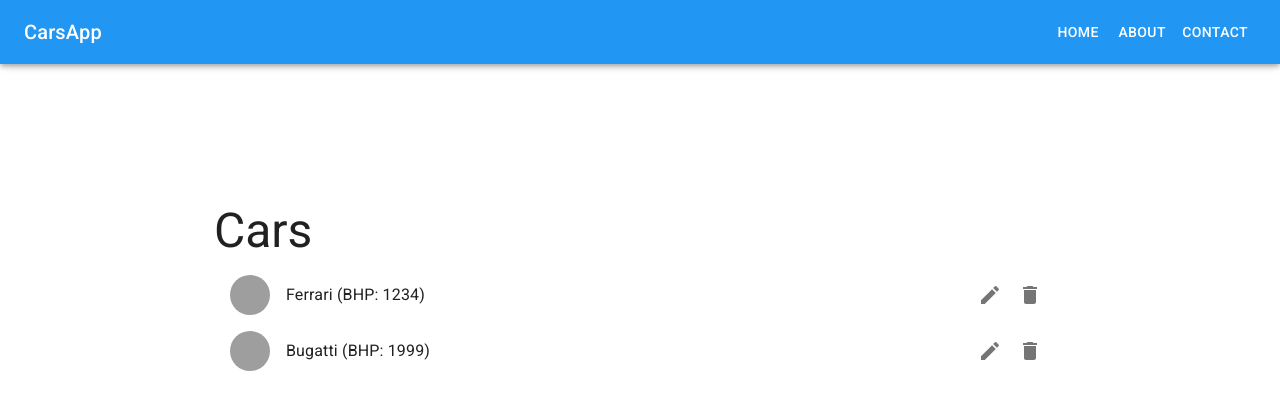
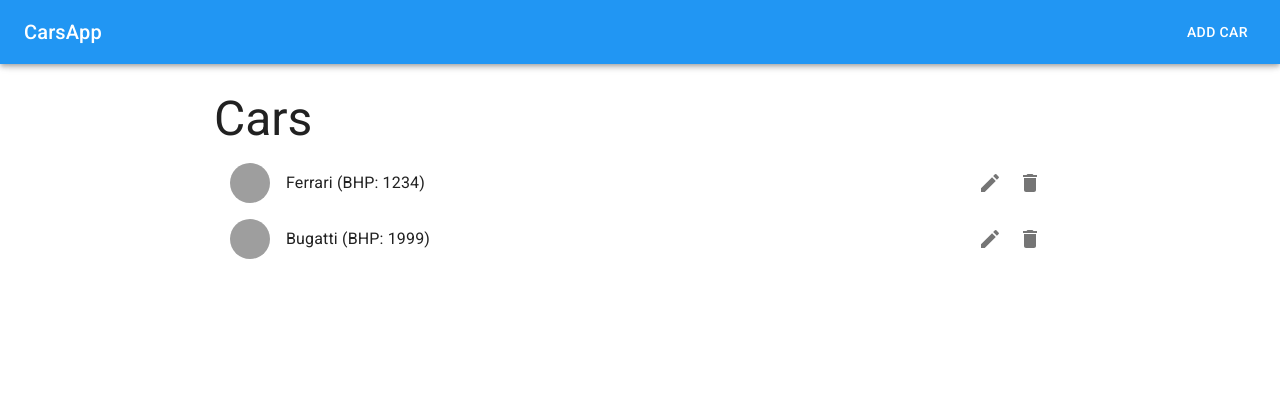
Before and after one commit to JDiffley22/Cars-API-App, a React (Vite) app: page / in a window 1280 px wide. Shown: the top 410 px of the page. Built offline with nearby package versions, Linux system fonts and the light colour scheme; grey boxes are pictures that could not be loaded.

Commit message:
UI navigation added

```diff
--- /dev/null
+++ b/src/components/DesktopNavigation.jsx
@@ -0,0 +1,57 @@
+import React from 'react'
+import { NavLink } from 'react-router-dom';
+import AppBar from '@mui/material/AppBar';
+import Box from '@mui/material/Box';
+// import CssBaseline from '@mui/material/CssBaseline';
+// import Divider from '@mui/material/Divider';
+// import Drawer from '@mui/material/Drawer';
+import IconButton from '@mui/material/IconButton';
+// import List from '@mui/material/List';
+// import ListItem from '@mui/material/ListItem';
+// import ListItemButton from '@mui/material/ListItemButton';
+// import ListItemText from '@mui/material/ListItemText';
+import MenuIcon from '@mui/icons-material/Menu';
+import Toolbar from '@mui/material/Toolbar';
+import Typography from '@mui/material/Typography';
+import Button from '@mui/material/Button';
+import { useTheme } from '@mui/material/styles';
+
+function DesktopNavigation({handleDrawerToggle=() => console.log("no handleDrawerToggle function provided")}) {
+    const theme = useTheme();
+    console.log(theme);
+    const lightTextColor=theme.palette.common.white;
+  return (
+    <>
+    <AppBar component="nav">
+    <Toolbar>
+      <IconButton
+        color="inherit"
+        aria-label="open drawer"
+        edge="start"
+        onClick={handleDrawerToggle}
+        sx={{ mr: 2, display: { sm: 'none' } }}
+      >
+        <MenuIcon />
+      </IconButton>
+      <Typography
+        variant="h6"
+        component={NavLink}
+        to={`/`}
+        sx={{ flexGrow: 1, display: { xs: 'none', sm: 'block' }, textDecoration: 'none', color: lightTextColor }}
+      >
+        CarsApp
+      </Typography>
+      <Box sx={{ display: { xs: 'none', sm: 'block' } }}>
+          <Button sx={{ color: lightTextColor }} component={NavLink} to="/add">
+            Add Car
+          </Button>
+
+      </Box>
+    </Toolbar>
+  </AppBar>
+
+  </>
+  )
+}
+
+export default DesktopNavigation
--- /dev/null
+++ b/src/components/MobileNavigation.jsx
@@ -0,0 +1,51 @@
+import React from 'react';
+import { NavLink } from 'react-router-dom';
+import Box from '@mui/material/Box';
+import Drawer from '@mui/material/Drawer';
+import Divider from '@mui/material/Divider';
+import List from '@mui/material/List';
+import ListItem from '@mui/material/ListItem';
+import ListItemButton from '@mui/material/ListItemButton';
+import ListItemText from '@mui/material/ListItemText';
+import Typography from '@mui/material/Typography';
+
+
+function MobileNavigation({mobileOpen=false, handleDrawerToggle=() => console.log("no handleDrawerToggle function provided"), drawerWidth=240 }) {
+  return (
+    <Box component="nav">
+    <Drawer
+      variant="temporary"
+      open={mobileOpen}
+      onClose={handleDrawerToggle}
+      ModalProps={{
+        keepMounted: true, // Better open performance on mobile.
+      }}
+      sx={{
+        display: { xs: 'block', sm: 'none' },
+        '& .MuiDrawer-paper': { boxSizing: 'border-box', width: drawerWidth },
+      }}
+    >
+          <Box onClick={handleDrawerToggle} sx={{ textAlign: 'center' }}>
+      <Typography variant="h6" sx={{ my: 2 }}>
+      CarsApp
+      </Typography>
+      <Divider />
+      <List>
+          <ListItem >
+            <ListItemButton sx={{ textAlign: 'left' }} component={NavLink} to="/">
+              <ListItemText primary={"List Cars"} />
+            </ListItemButton>
+          </ListItem>
+          <ListItem >
+            <ListItemButton sx={{ textAlign: 'left' }} component={NavLink} to="/add">
+              <ListItemText primary={"Add Car"} />
+            </ListItemButton>
+          </ListItem>
+      </List>
+    </Box>
+    </Drawer>
+  </Box>
+  )
+}
+
+export default MobileNavigation
--- a/src/components/TempHeader.jsx
+++ b/src/components/TempHeader.jsx
@@ -18,101 +18,42 @@
 import PropTypes from 'prop-types';
 import AppBar from '@mui/material/AppBar';
 import Box from '@mui/material/Box';
-import CssBaseline from '@mui/material/CssBaseline';
-import Divider from '@mui/material/Divider';
-import Drawer from '@mui/material/Drawer';
+// import CssBaseline from '@mui/material/CssBaseline';
+// import Divider from '@mui/material/Divider';
+// import Drawer from '@mui/material/Drawer';
 import IconButton from '@mui/material/IconButton';
-import List from '@mui/material/List';
-import ListItem from '@mui/material/ListItem';
-import ListItemButton from '@mui/material/ListItemButton';
-import ListItemText from '@mui/material/ListItemText';
+// import List from '@mui/material/List';
+// import ListItem from '@mui/material/ListItem';
+// import ListItemButton from '@mui/material/ListItemButton';
+// import ListItemText from '@mui/material/ListItemText';
 import MenuIcon from '@mui/icons-material/Menu';
 import Toolbar from '@mui/material/Toolbar';
 import Typography from '@mui/material/Typography';
 import Button from '@mui/material/Button';
+import MobileNavigation from './MobileNavigation';
+import DesktopNavigation from './DesktopNavigation';
 
 const drawerWidth = 240;
 const navItems = ['Home', 'About', 'Contact'];
 
-function DrawerAppBar(props) {
-  const { window } = props;
+function DrawerAppBar() {
   const [mobileOpen, setMobileOpen] = React.useState(false);
 
   const handleDrawerToggle = () => {
     setMobileOpen((prevState) => !prevState);
   };
 
-  const drawer = (
-    <Box onClick={handleDrawerToggle} sx={{ textAlign: 'center' }}>
-      <Typography variant="h6" sx={{ my: 2 }}>
-      CarsApp
-      </Typography>
-      <Divider />
-      <List>
-        {navItems.map((item) => (
-          <ListItem key={item} disablePadding>
-            <ListItemButton sx={{ textAlign: 'center' }}>
-              <ListItemText primary={item} />
-            </ListItemButton>
-          </ListItem>
-        ))}
-      </List>
-    </Box>
-  );
 
-  const container = window !== undefined ? () => window().document.body : undefined;
+
 
   return (
     <Box sx={{ display: 'flex' }}>
-      <CssBaseline />
-      <AppBar component="nav">
-        <Toolbar>
-          <IconButton
-            color="inherit"
-            aria-label="open drawer"
-            edge="start"
-            onClick={handleDrawerToggle}
-            sx={{ mr: 2, display: { sm: 'none' } }}
-          >
-            <MenuIcon />
-          </IconButton>
-          <Typography
-            variant="h6"
-            component="div"
-            sx={{ flexGrow: 1, display: { xs: 'none', sm: 'block' } }}
-          >
-            CarsApp
-          </Typography>
-          <Box sx={{ display: { xs: 'none', sm: 'block' } }}>
-            {navItems.map((item) => (
-              <Button key={item} sx={{ color: '#fff' }}>
-                {item}
-              </Button>
-            ))}
-          </Box>
-        </Toolbar>
-      </AppBar>
-      <nav>
-        <Drawer
-          container={container}
-          variant="temporary"
-          open={mobileOpen}
-          onClose={handleDrawerToggle}
-          ModalProps={{
-            keepMounted: true, // Better open performance on mobile.
-          }}
-          sx={{
-            display: { xs: 'block', sm: 'none' },
-            '& .MuiDrawer-paper': { boxSizing: 'border-box', width: drawerWidth },
-          }}
-        >
-          {drawer}
-        </Drawer>
-      </nav>
-      <Box component="main" sx={{ p: 3 }}>
+<MobileNavigation handleDrawerToggle={handleDrawerToggle} mobileOpen={mobileOpen} />
+
+<DesktopNavigation handleDrawerToggle={handleDrawerToggle} />
+{/* <Box component="main" sx={{ p: 3 }}>
         <Toolbar />
-
-      </Box>
+      </Box> */}
     </Box>
   );
 }
```
